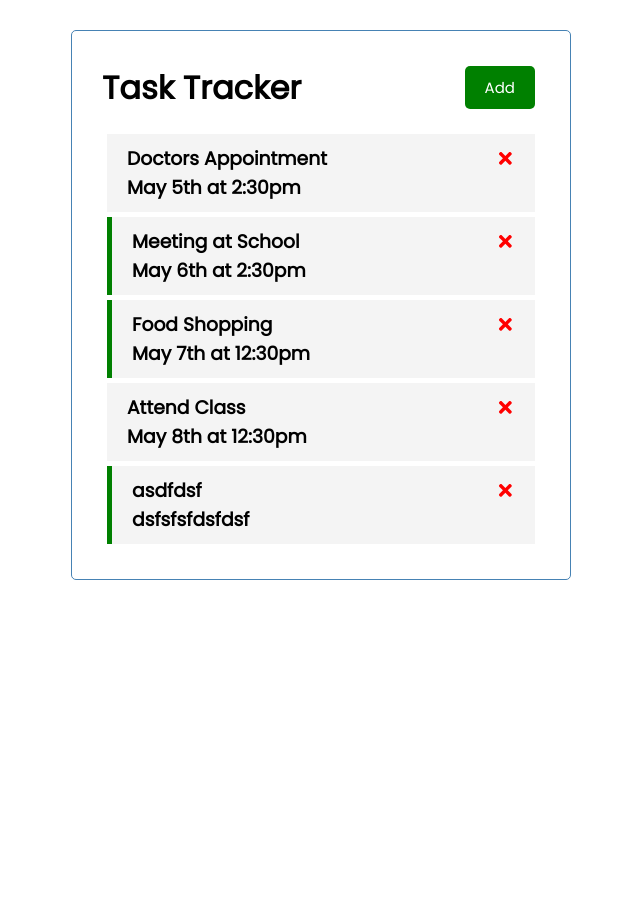
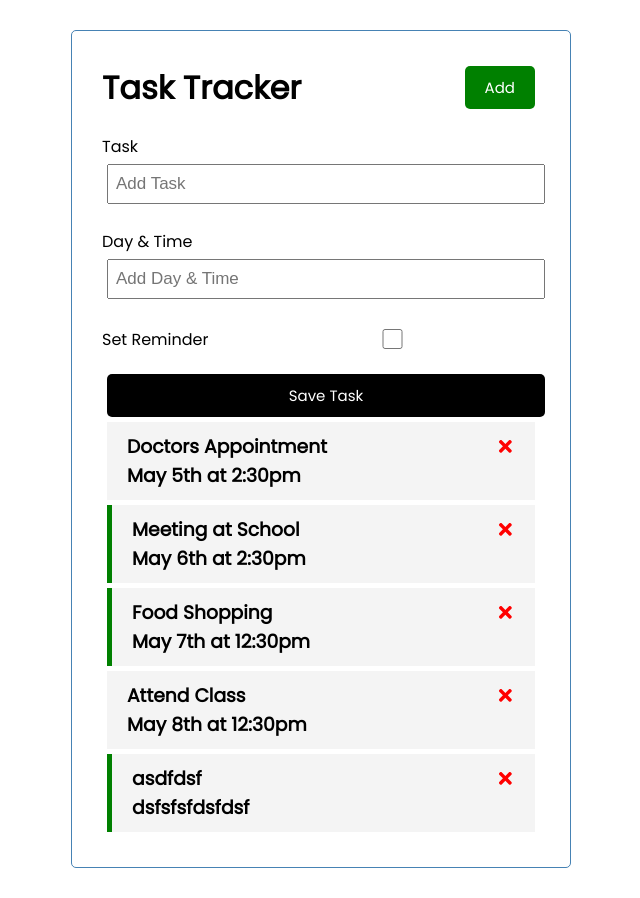
Before and after one commit to aaqadir/react-task-tracker, a React (Create React App) app: page / in a window 1280 px wide. Shown: the whole page, without its empty margins (319-959 px from the left). Before the commit the page ends 800 px from the top, so only its background shows below. Built offline with nearby package versions, Linux system fonts and the light colour scheme.

Commit message:
added addTask funtionality

```diff
--- a/src/App.js
+++ b/src/App.js
@@ -2,6 +2,7 @@ import { React, useState } from "react";
 import "./App.css";
 import Header from "./components/Header";
 import Task from "./components/TasksList";
+import AddTask from "./components/AddTask";
 
 function App() {
   const [tasks, setTasks] = useState([
@@ -37,6 +38,14 @@ function App() {
     },
   ]);
 
+  //add task
+  const addTaskApp = (task) => {
+    console.log(task);
+    const id = Math.floor(Math.random() * 10000) + 1;
+    const newTask = { id, ...task };
+    setTasks([...tasks, newTask]);
+  };
+
   //Delete Task
   const deleteTaskApp = (id) => {
     console.log("delete", id);
@@ -44,7 +53,7 @@ function App() {
   };
 
   //Toggle reminder
-  const toggleReminder = (id) => {
+  const toggleReminderApp = (id) => {
     console.log(id);
     setTasks(
       tasks.map((task) =>
@@ -56,11 +65,12 @@ function App() {
   return (
     <div className="container">
       <Header />
+      <AddTask onAdd={addTaskApp} />
       {tasks.length > 0 ? (
         <Task
           tasks={tasks}
           onDelete={deleteTaskApp}
-          onToggle={toggleReminder}
+          onToggle={toggleReminderApp}
         />
       ) : (
         "No Task to display"
--- /dev/null
+++ b/src/components/AddTask.js
@@ -0,0 +1,60 @@
+import { React, useState } from "react";
+
+function AddTask({ onAdd }) {
+  const [text, setText] = useState("");
+  const [day, setDay] = useState("");
+  const [reminder, setReminder] = useState(false);
+
+  const onSubmit = (e) => {
+    e.preventDefault();
+
+    if (!text) {
+      alert("please add task");
+      return;
+    }
+
+    onAdd({ text, day, reminder });
+
+    setText("");
+    setDay("");
+    setReminder(false);
+  };
+
+  return (
+    <form className="add-form" onSubmit={onSubmit}>
+      <div className="form-control">
+        <label>Task</label>
+        <input
+          type="text"
+          placeholder="Add Task"
+          value={text}
+          onChange={(e) => setText(e.target.value)}
+        ></input>
+      </div>
+
+      <div className="form-control">
+        <label>Day & Time</label>
+        <input
+          type="text"
+          placeholder="Add Day & Time"
+          value={day}
+          onChange={(e) => setDay(e.target.value)}
+        ></input>
+      </div>
+
+      <div className="form-control form-control-check">
+        <label>Set Reminder</label>
+        <input
+          type="checkbox"
+          checked={reminder}
+          value={reminder}
+          onChange={(e) => setReminder(e.currentTarget.checked)}
+        ></input>
+      </div>
+
+      <input type="submit" value="Save Task" className="btn btn-block"></input>
+    </form>
+  );
+}
+
+export default AddTask;
--- a/src/index.css
+++ b/src/index.css
@@ -69,3 +69,43 @@ body {
   align-items: center;
   justify-content: space-between;
 }
+
+.add form {
+  margin-bottom: 40px;
+}
+
+.form-control {
+  margin: 20px 0;
+}
+
+.form-control label {
+  display: block;
+}
+
+.form-control input {
+  width: 100%;
+  height: 40px;
+  margin: 5px;
+  padding: 3px 7px;
+  font-size: 17px;
+}
+
+.form-control-check {
+  display: flex;
+  align-items: center;
+  justify-content: space-between;
+}
+
+.form-control-check label {
+  flex: 1;
+}
+
+.form-control-check input {
+  flex: 2;
+  height: 20px;
+}
+
+.footer {
+  margin-top: 30px;
+  text-align: center;
+}
```
